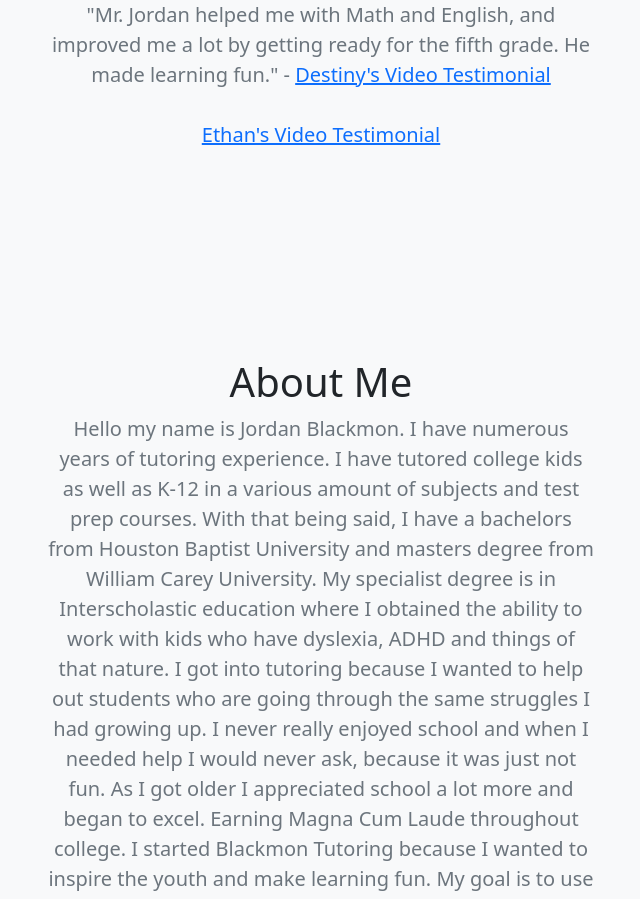
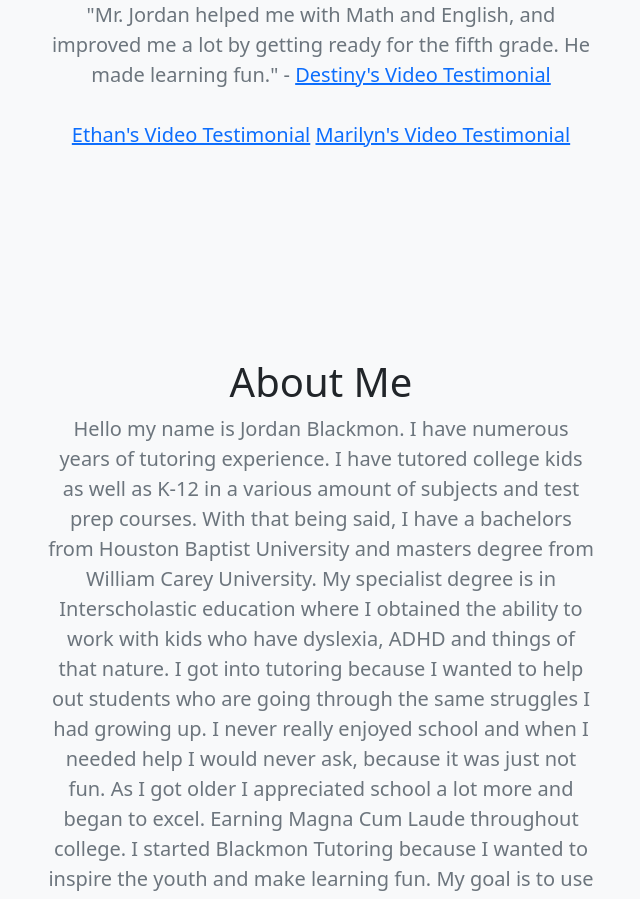
Before and after one commit to apanderson89/BlackmonTutoringSite, a website: page Site/index.html in a window 1280 px wide. Shown: the part 2240-3139 px from the top of the page, without its empty margins (319-959 px from the left). Drawn offline with nearby package versions, Linux system fonts and the light colour scheme.

Commit message:
site update testemonial video

```diff
--- a/Site/index.html
+++ b/Site/index.html
@@ -148,6 +148,7 @@
           <br>
           <br>
           <a href="https://www.instagram.com/p/CUQSZLtJh_n/">Ethan's Video Testimonial</a>
+          <a href="https://www.instagram.com/p/CVYHm_iF2OA/?utm_medium=share_sheet">Marilyn's Video Testimonial</a>
       </div>
     </div>
 
```
Also changed, not shown: 2 other files.
